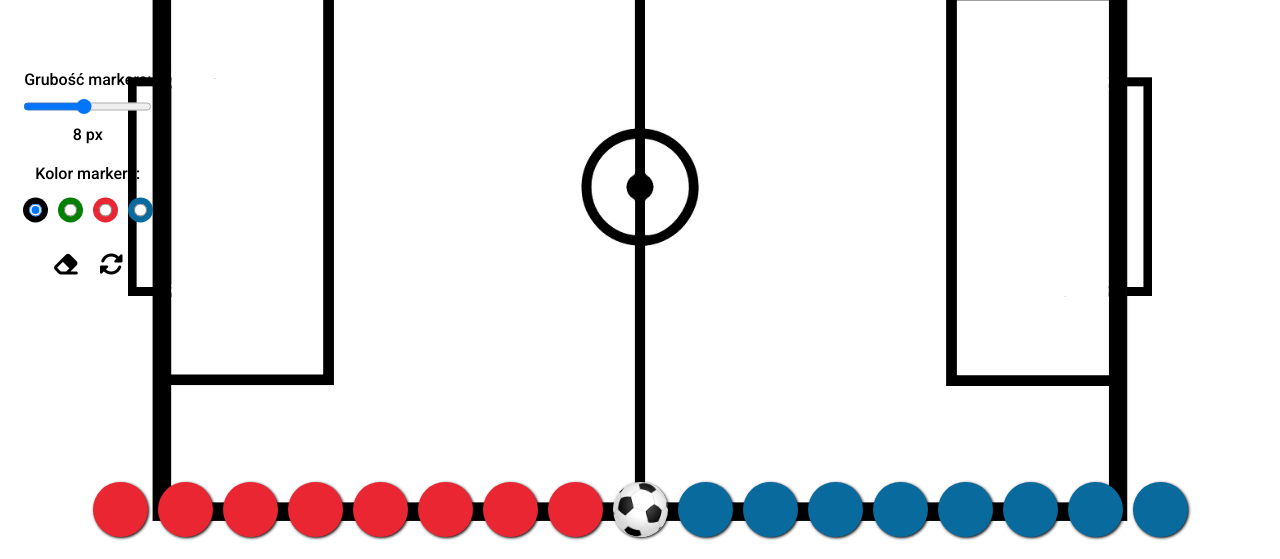
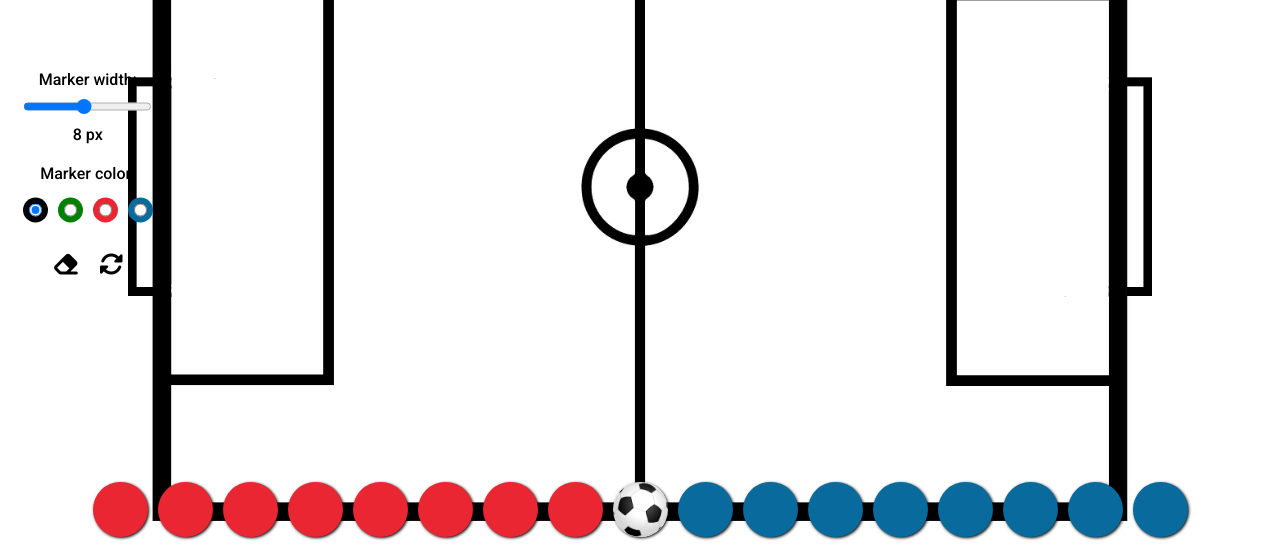
Before and after one commit to g-czajk/Drawboard-app, a Vue app: page / in a window 1280 px wide. Shown: the part 213-772 px from the top of the page. Built offline with nearby package versions, Linux system fonts and the light colour scheme.

Commit message:
Minor changes in Panel.vue & update readme.md

```diff
--- a/src/App.vue
+++ b/src/App.vue
@@ -62,7 +62,7 @@
         </div>
         <div class="signature">
             <p>
-                Coded by
+                Made by
                 <a target="blank" href="https://github.com/g-czajk">G.Cz.</a>,
                 2021
             </p>
--- a/src/components/Panel.vue
+++ b/src/components/Panel.vue
@@ -1,13 +1,13 @@
 <template>
     <div class="panel">
         <div class="panel-category marker-options">
-            <p>Grubość markera:</p>
+            <p>Marker width:</p>
             <input type="range" class="marker" min="1" max="16" step="1"
             value:="8" v-model="markerWidth" @change="emitMarkerWidth" />
             <p class="marker-width">{{ markerWidth }} px</p>
         </div>
         <div class="panel-category color-options">
-            <p>Kolor markera:</p>
+            <p>Marker color:</p>
             <div class="colors-wrap">
                 <div class="color-wrap">
                     <div class="color-indicator color-black"></div>
```
Also changed, not shown: 1 other file (tests, documents, lock files or other folders).
